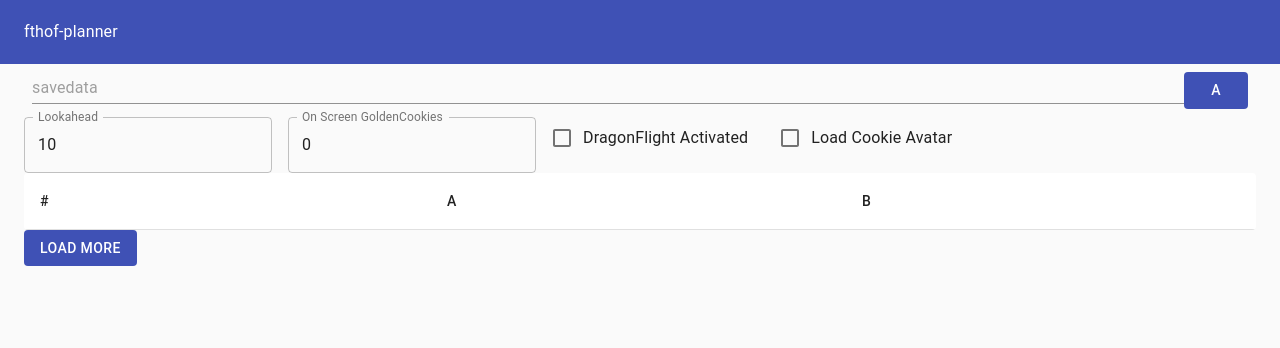
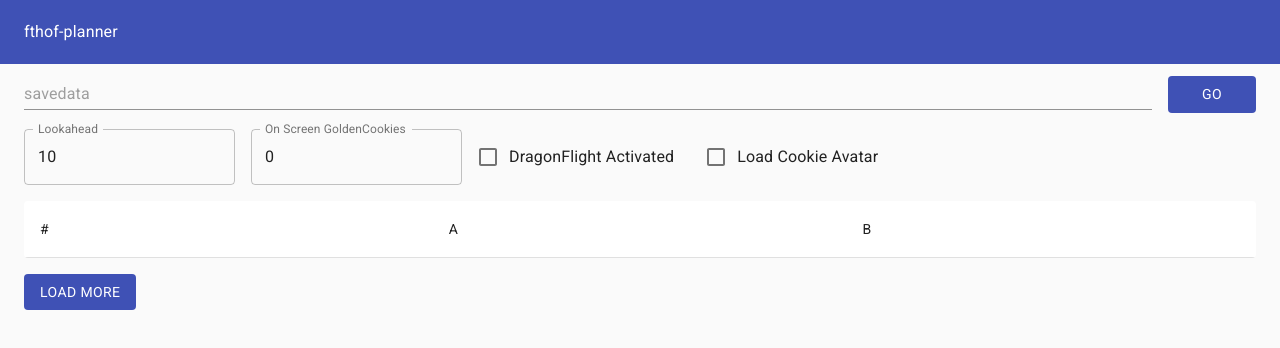
Before and after one commit to naari3/fthof-planner, a Next.js app: page / in a window 1280 px wide. Shown: the top 348 px of the page. Built offline with nearby package versions, Linux system fonts and the light colour scheme.

Commit message:
Design things

```diff
--- a/components/layout.tsx
+++ b/components/layout.tsx
@@ -8,9 +8,8 @@ export default function Layout({ children }) {
           <Typography>fthof-planner</Typography>
         </Toolbar>
       </AppBar>
-      <Container>
-        <main>{children}</main>
-      </Container>
+      <div style={{ height: "12px" }}></div>
+      <Container>{children}</Container>
     </>
   );
 }
--- a/package.json
+++ b/package.json
@@ -14,6 +14,7 @@
     "autoprefixer": "^10.1.0",
     "babel-plugin-styled-components": "^1.12.0",
     "base64-js": "^1.5.1",
+    "fontsource-roboto": "^3.1.5",
     "next": "10.0.3",
     "postcss": "^8.2.1",
     "react": "17.0.1",
--- a/pages/_app.tsx
+++ b/pages/_app.tsx
@@ -6,6 +6,7 @@ import {
   StylesProvider,
 } from "@material-ui/styles";
 import CssBaseline from "@material-ui/core/CssBaseline";
+import "fontsource-roboto";
 
 import theme from "../styles/theme";
 
--- a/pages/index.tsx
+++ b/pages/index.tsx
@@ -1,6 +1,6 @@
 import Head from "next/head";
 import Layout from "../components/layout";
-import { TextField, Button, Box } from "@material-ui/core";
+import { TextField, Button } from "@material-ui/core";
 import {
   Table,
   TableContainer,
@@ -147,22 +147,28 @@ export default function Home() {
 
   return (
     <Layout>
-      <Box display="flex" p={1}>
-        <Box flexGrow={1}>
+      <Head>
+        <title>FtHoF Planner</title>
+      </Head>
+      <Grid container spacing={2} alignItems="center">
+        <Grid item xs={11}>
           <TextField
             placeholder="savedata"
             error={isError}
             fullWidth={true}
             onChange={(e) => setRawSavedata(e.target.value)}
           />
-        </Box>
-        <Box>
-          <Button onClick={decodeSavedata} variant="contained" color="primary">
-            a
+        </Grid>
+        <Grid item xs={1}>
+          <Button
+            onClick={decodeSavedata}
+            variant="contained"
+            color="primary"
+            fullWidth={true}
+          >
+            GO
           </Button>
-        </Box>
-      </Box>
-      <Grid container spacing={2}>
+        </Grid>
         <Grid item>
           <TextField
             type="number"
@@ -227,8 +233,8 @@ export default function Home() {
             label="Load Cookie Avatar"
           />
         </Grid>
-      </Grid>
 
+        <Grid item xs={12}>
           <TableContainer component={Paper}>
             <Table>
               <TableHead>
@@ -245,8 +251,8 @@ export default function Home() {
                       {[<TableCell key={`${i}_num`}>{i + 1}</TableCell>].concat(
                         gcs.map((gc, j) => (
                           <TableCell key={`${i}_${j}`}>
-                        <Box display="flex">
-                          <Box>
+                            <Grid container spacing={2} alignItems="center">
+                              <Grid item>
                                 {loadAvatar ? (
                                   <Avatar
                                     src={
@@ -258,11 +264,9 @@ export default function Home() {
                                 ) : (
                                   ""
                                 )}
-                          </Box>
-                          <Box flexGrow={1} m="auto">
-                            {gc.force}
-                          </Box>
-                        </Box>
+                              </Grid>
+                              <Grid item>{gc.force}</Grid>
+                            </Grid>
                           </TableCell>
                         ))
                       )}
@@ -272,6 +276,8 @@ export default function Home() {
               </TableBody>
             </Table>
           </TableContainer>
+        </Grid>
+        <Grid item xs={12}>
           <Button
             onClick={() => {
               setLookahead(lookahead + 10);
@@ -281,6 +287,8 @@ export default function Home() {
           >
             Load more
           </Button>
+        </Grid>
+      </Grid>
     </Layout>
   );
 }
```
Also changed, not shown: 1 other file (tests, documents, lock files or other folders). Lines whose indentation alone changed are shown as unchanged.
